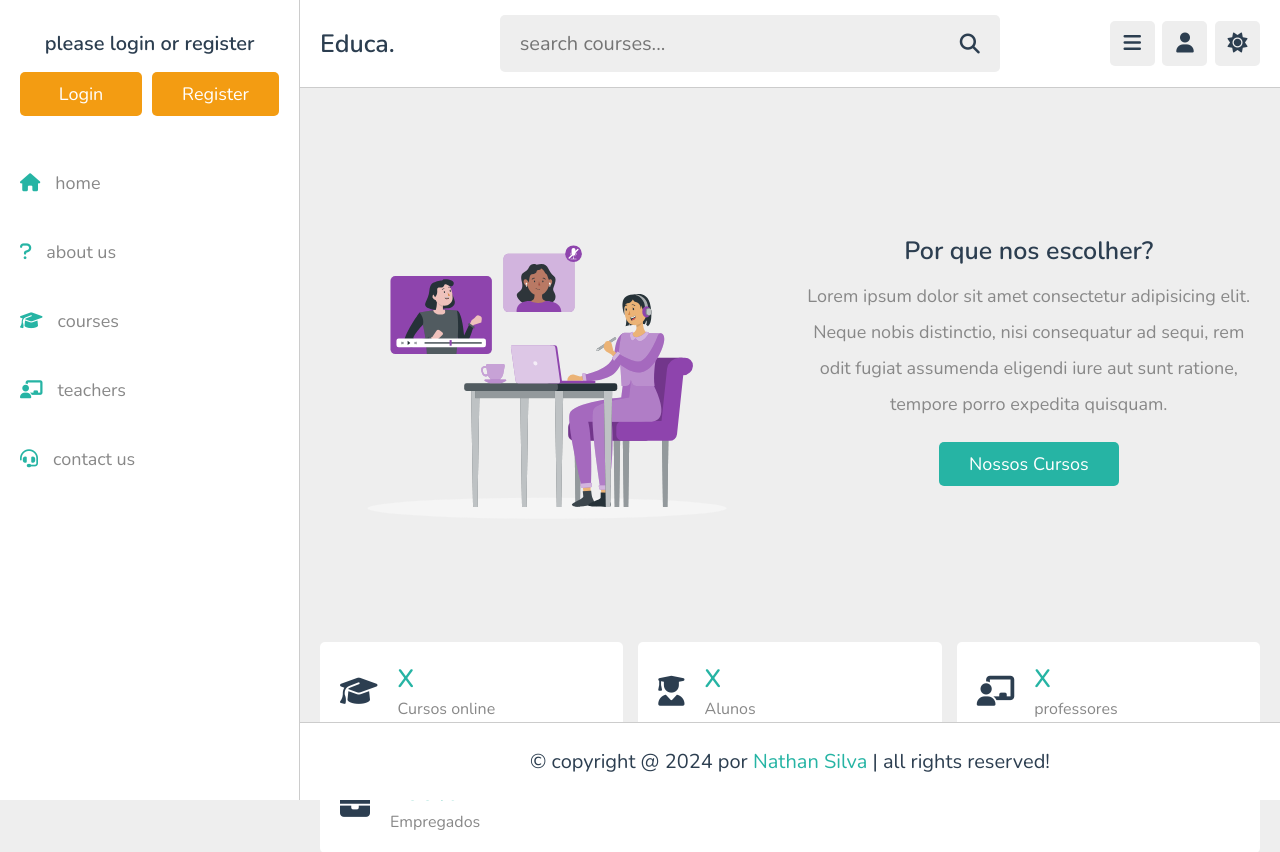
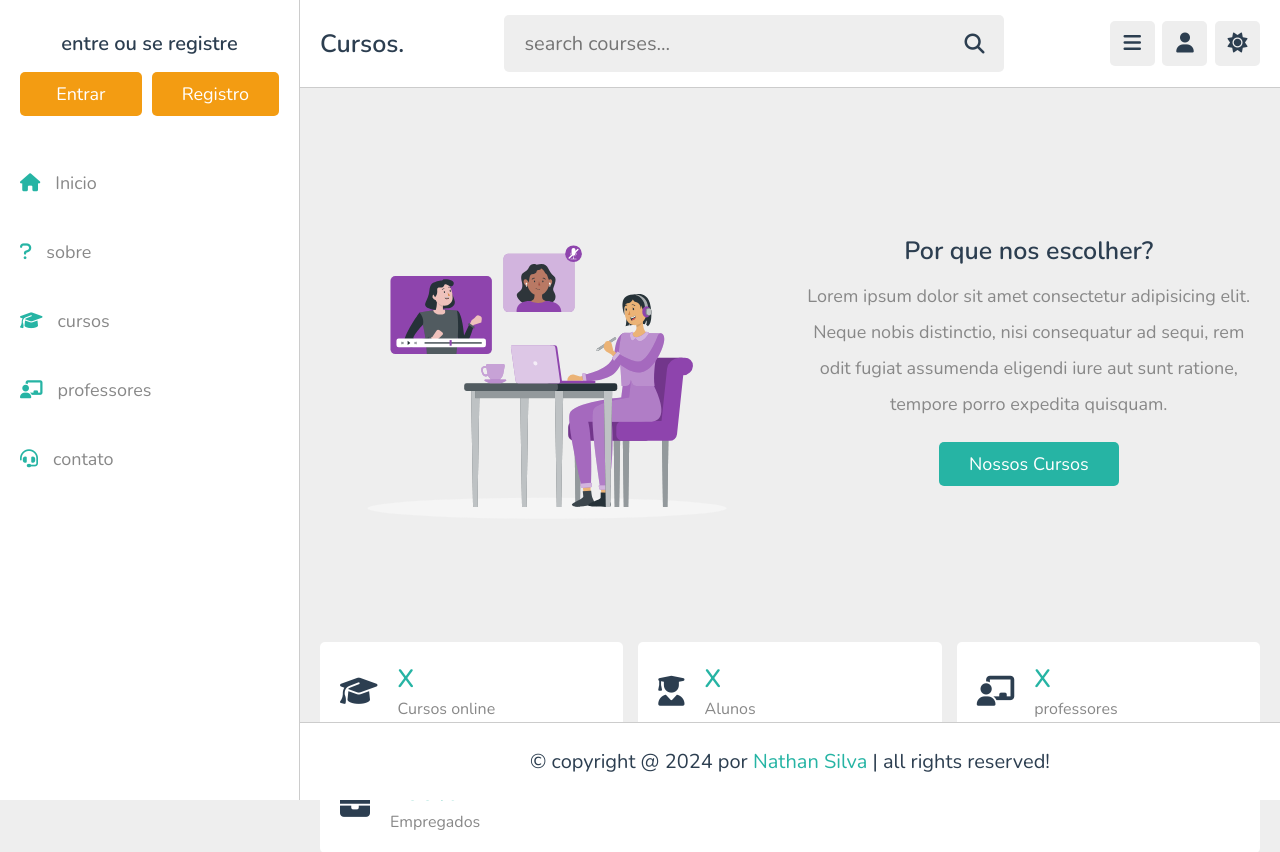
Before and after one commit to NatHanNSilva12/plataforma-cursos, a PHP site: page /about.php in a window 1280 px wide. Shown: the top 852 px of the page. Run offline with PHP 8.4, Linux system fonts and the light colour scheme; data that the repository does not hold is empty.

Commit message:
header do usuario

```diff
--- a/components/user_header.php
+++ b/components/user_header.php
@@ -15,7 +15,7 @@
 
    <section class="flex">
 
-      <a href="home.php" class="logo">Educa.</a>
+      <a href="home.php" class="logo">Cursos.</a>
 
       <form action="search_course.php" method="post" class="search-form">
          <input type="text" name="search_course" placeholder="search courses..." required maxlength="100">
@@ -38,20 +38,20 @@
          ?>
          <img src="uploaded_files/<?= $fetch_profile['image']; ?>" alt="">
          <h3><?= $fetch_profile['name']; ?></h3>
-         <span>student</span>
-         <a href="profile.php" class="btn">view profile</a>
+         <span>Estudante/Aluno</span>
+         <a href="profile.php" class="btn">ver perfil</a>
          <div class="flex-btn">
-            <a href="login.php" class="option-btn">login</a>
-            <a href="register.php" class="option-btn">register</a>
+            <a href="login.php" class="option-btn">entrar</a>
+            <a href="register.php" class="option-btn">registro</a>
          </div>
-         <a href="components/user_logout.php" onclick="return confirm('logout from this website?');" class="delete-btn">logout</a>
+         <a href="components/user_logout.php" onclick="return confirm('logout from this website?');" class="delete-btn">sair</a>
          <?php
             }else{
          ?>
-         <h3>please login or register</h3>
+         <h3>entre ou se registre</h3>
           <div class="flex-btn">
-            <a href="login.php" class="option-btn">login</a>
-            <a href="register.php" class="option-btn">register</a>
+            <a href="login.php" class="option-btn">entrar</a>
+            <a href="register.php" class="option-btn">registro</a>
          </div>
          <?php
             }
@@ -81,15 +81,15 @@
          ?>
          <img src="uploaded_files/<?= $fetch_profile['image']; ?>" alt="">
          <h3><?= $fetch_profile['name']; ?></h3>
-         <span>student</span>
-         <a href="profile.php" class="btn">view profile</a>
+         <span>Estudante/Aluno</span>
+         <a href="profile.php" class="btn">ver perfil</a>
          <?php
             }else{
          ?>
-         <h3>please login or register</h3>
+         <h3>entre ou se registre</h3>
           <div class="flex-btn" style="padding-top: .5rem;">
-            <a href="login.php" class="option-btn">login</a>
-            <a href="register.php" class="option-btn">register</a>
+            <a href="login.php" class="option-btn">entrar</a>
+            <a href="register.php" class="option-btn">registro</a>
          </div>
          <?php
             }
@@ -97,11 +97,11 @@
       </div>
 
    <nav class="navbar">
-      <a href="home.php"><i class="fas fa-home"></i><span>home</span></a>
-      <a href="about.php"><i class="fas fa-question"></i><span>about us</span></a>
-      <a href="courses.php"><i class="fas fa-graduation-cap"></i><span>courses</span></a>
-      <a href="teachers.php"><i class="fas fa-chalkboard-user"></i><span>teachers</span></a>
-      <a href="contact.php"><i class="fas fa-headset"></i><span>contact us</span></a>
+      <a href="home.php"><i class="fas fa-home"></i><span>Inicio</span></a>
+      <a href="about.php"><i class="fas fa-question"></i><span>sobre</span></a>
+      <a href="courses.php"><i class="fas fa-graduation-cap"></i><span>cursos</span></a>
+      <a href="teachers.php"><i class="fas fa-chalkboard-user"></i><span>professores</span></a>
+      <a href="contact.php"><i class="fas fa-headset"></i><span>contato</span></a>
    </nav>
 
 </div>
```
